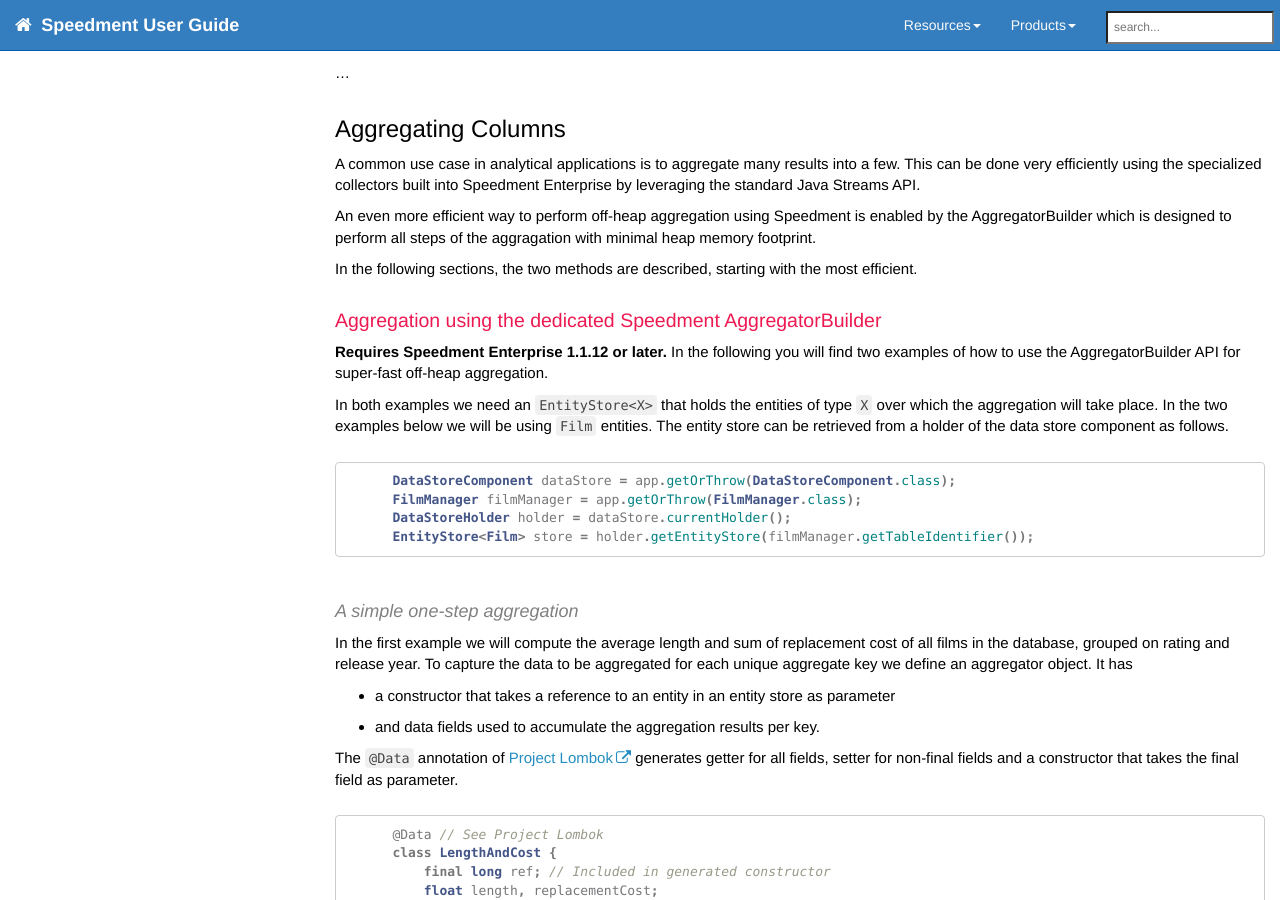
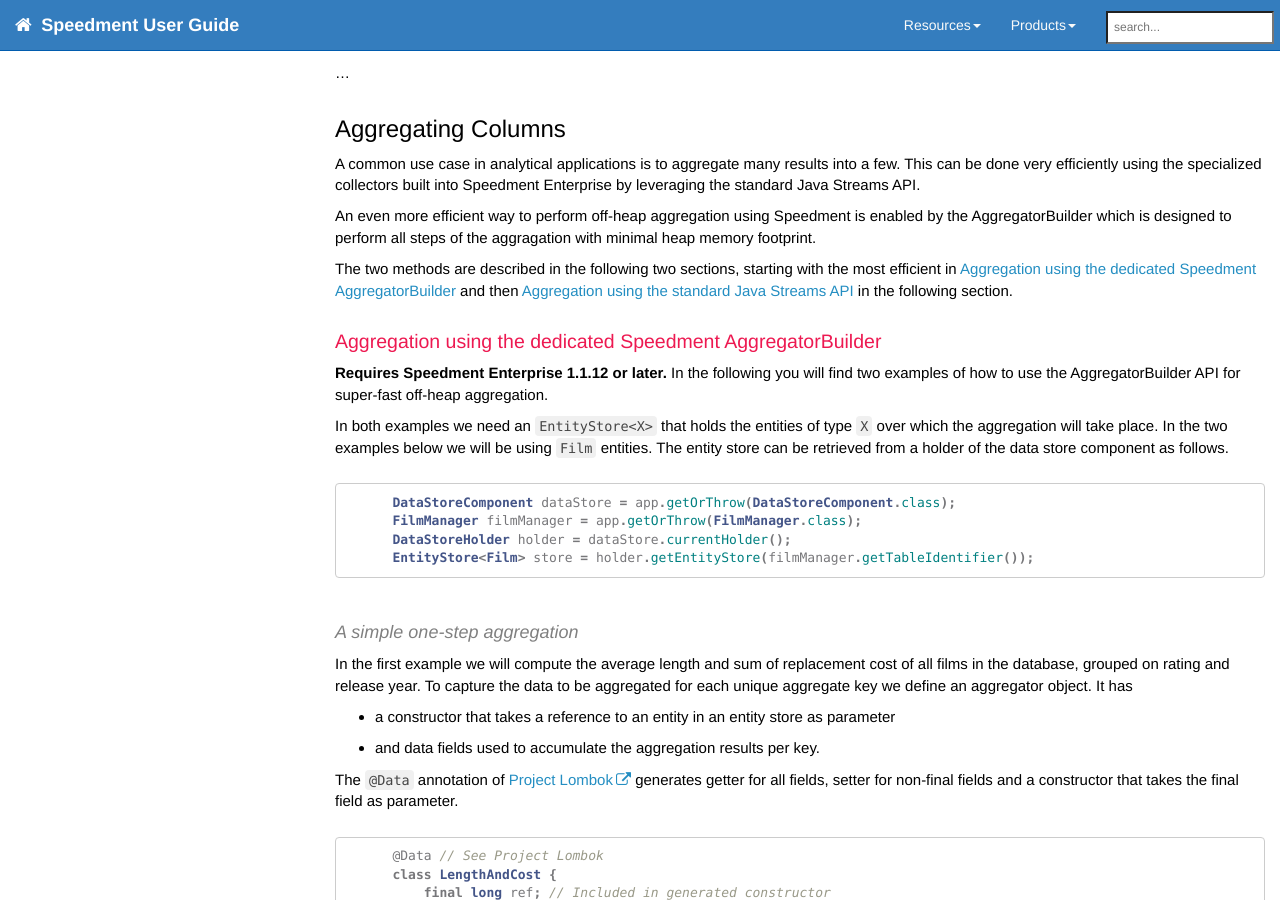
Before and after one commit to speedment/speedment-doc, a Jekyll site: the page built from pages/datastore.md, in a window 1280 px wide and 900 px high, scrolled down 7360 px. Built offline with Jekyll 4.4.1, drawn with Linux system fonts in a browser that asks for light colours; nearby versions of some CDN libraries; comment, search, counter and statistics services are not loaded.

Commit message:
datastore: Linking sections

````diff
--- a/pages/datastore.md
+++ b/pages/datastore.md
@@ -256,9 +256,11 @@
 enabled by the AggregatorBuilder which is designed to perform all steps of the aggragation
 with minimal heap memory footprint.
 
-In the following sections, the two methods are described, starting with the most efficient.
+The two methods are described in the following two sections, starting with the most efficient
+in [Aggregation using the dedicated Speedment AggregatorBuilder](#AggregatorBuilder) and then
+[Aggregation using the standard Java Streams API](#AggregationCollections) in the following section.
 
-### Aggregation using the dedicated Speedment AggregatorBuilder
+### <a name="AggregatorBuilder"></a> Aggregation using the dedicated Speedment AggregatorBuilder
 **Requires Speedment Enterprise 1.1.12 or later.**
 In the following you will find two examples of how to use the AggregatorBuilder API for super-fast off-heap aggregation.
 
@@ -398,7 +400,7 @@
           .aggregate(store.references());
 ```
 
-### Aggregation using the standard Java Streams API
+### <a name="AggregationCollections"></a> Aggregation using the standard Java Streams API
 
 **Requires Speedment Enterprise 1.1.10 or later.** Aggregation can also be done using the specialized collectors built into Speedment Enterprise.
 
````
